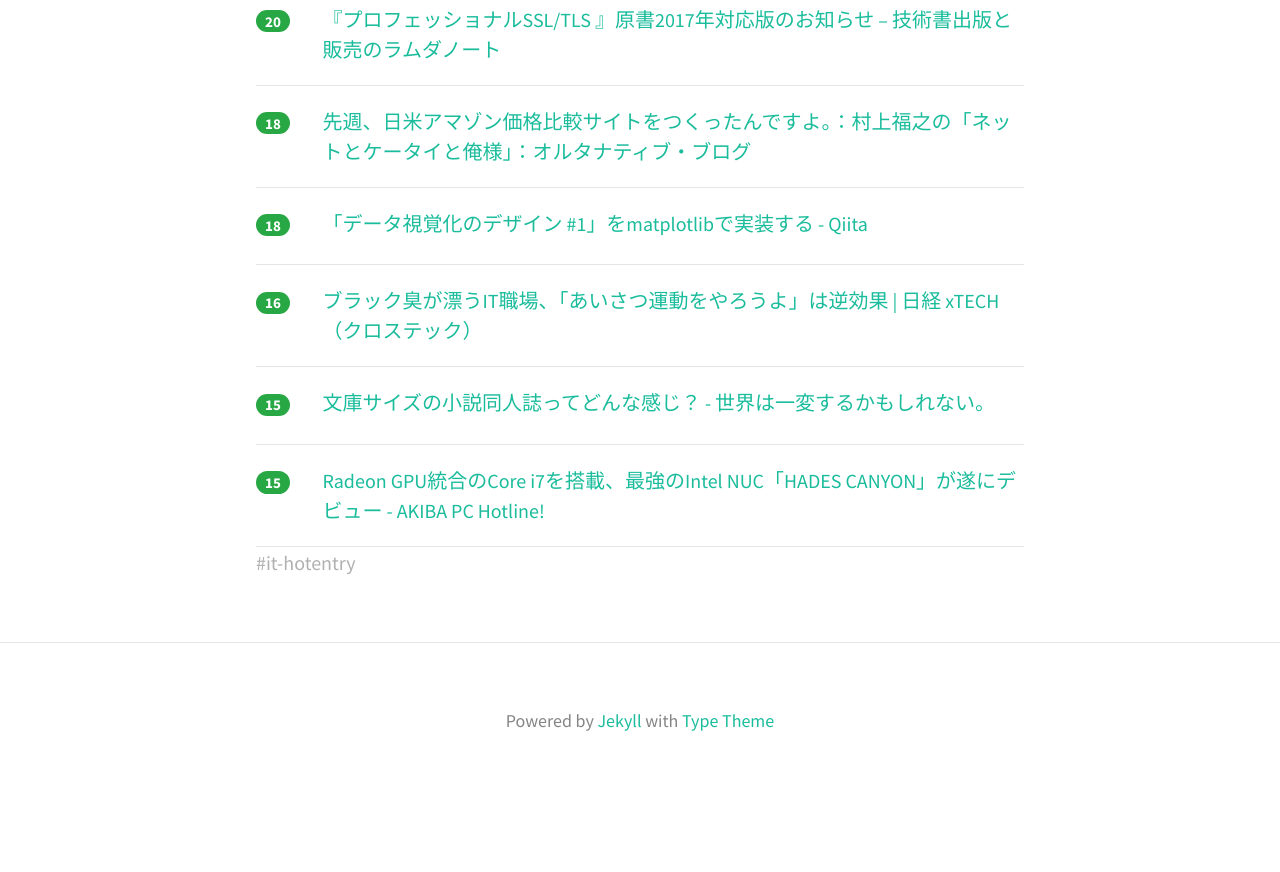
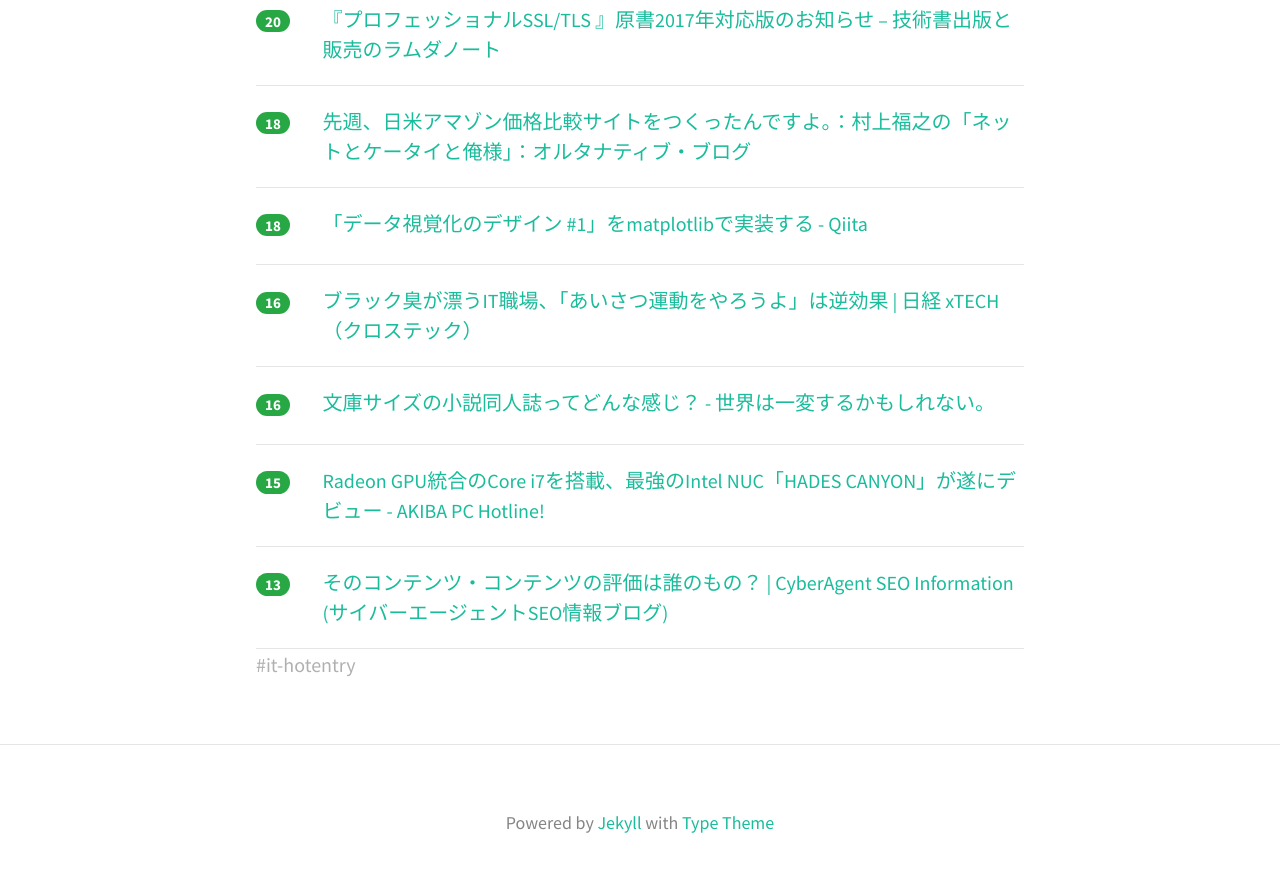
Before and after one commit to yatta47/hatena-matome-site, a Jekyll site: the page built from _posts/2018-05-25-hatena.md, in a window 1280 px wide and 900 px high, scrolled down 876 px. Shown: the top 872 px of the window. Built offline with Jekyll 4.4.1, drawn with Linux system fonts in a browser that asks for light colours; nearby versions of some CDN libraries; before the commit the page ends 1674 px from its top, so only the background shows below that.

Commit message:
Updated 2018-05-25

```diff
--- a/_posts/2018-05-25-hatena.md
+++ b/_posts/2018-05-25-hatena.md
@@ -52,7 +52,7 @@ tags: [it-hotentry]
 </div>
 <hr>
 <div class="row">
-<div class="col-1"><span class="badge badge-pill badge-success h2">15</span></div>
+<div class="col-1"><span class="badge badge-pill badge-success h2">16</span></div>
 <div class="col-11"><a href='http://wtrdr.hatenablog.com/entry/2018/05/21/215828' target='_blank'>文庫サイズの小説同人誌ってどんな感じ？ - 世界は一変するかもしれない。</a></div>
 </div>
 <hr>
@@ -61,3 +61,8 @@ tags: [it-hotentry]
 <div class="col-11"><a href='https://akiba-pc.watch.impress.co.jp/docs/news/news/1123550.html' target='_blank'>Radeon GPU統合のCore i7を搭載、最強のIntel NUC「HADES CANYON」が遂にデビュー - AKIBA PC Hotline!</a></div>
 </div>
 <hr>
+<div class="row">
+<div class="col-1"><span class="badge badge-pill badge-success h2">13</span></div>
+<div class="col-11"><a href='https://ameblo.jp/ca-seo/entry-12378471205.html' target='_blank'>そのコンテンツ・コンテンツの評価は誰のもの？ | CyberAgent SEO Information　　(サイバーエージェントSEO情報ブログ)</a></div>
+</div>
+<hr>
```
Also changed, not shown: other parts of _posts/2018-05-25-hatena.md (+2 -2 lines).
